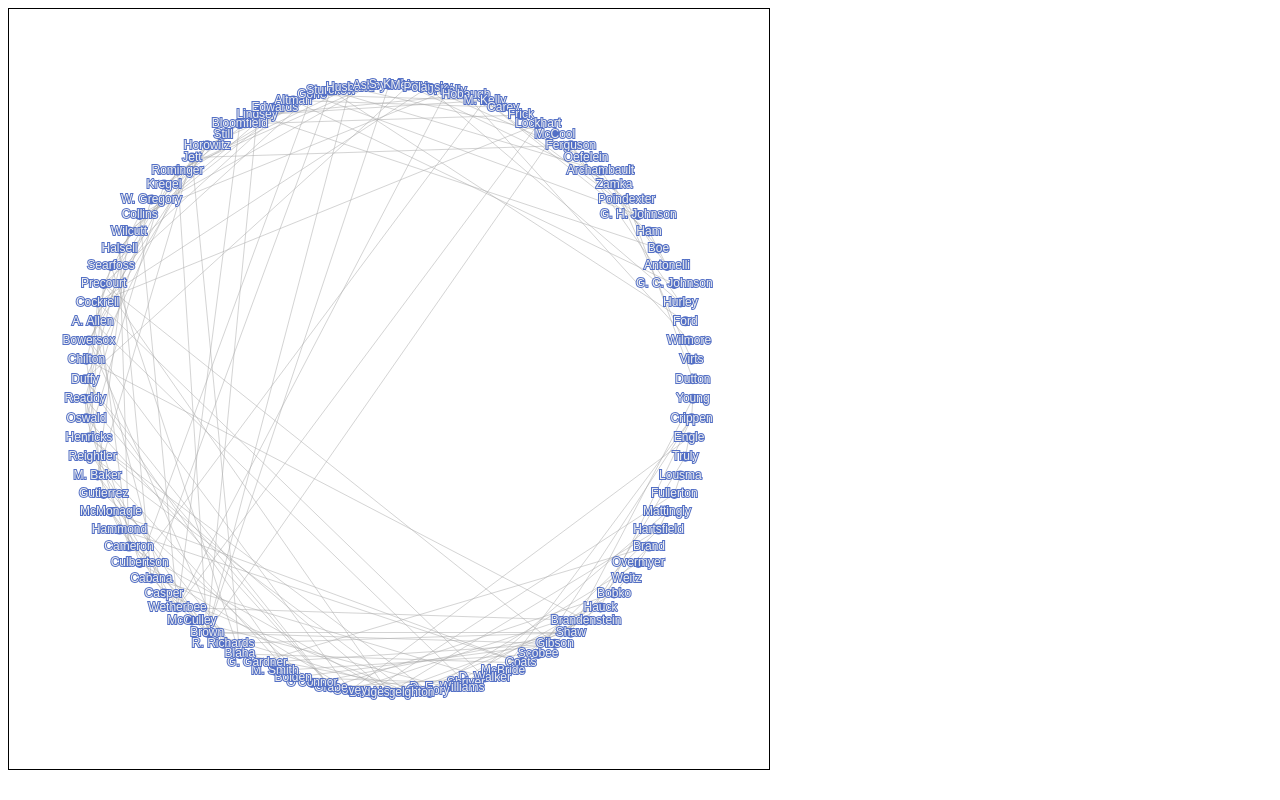
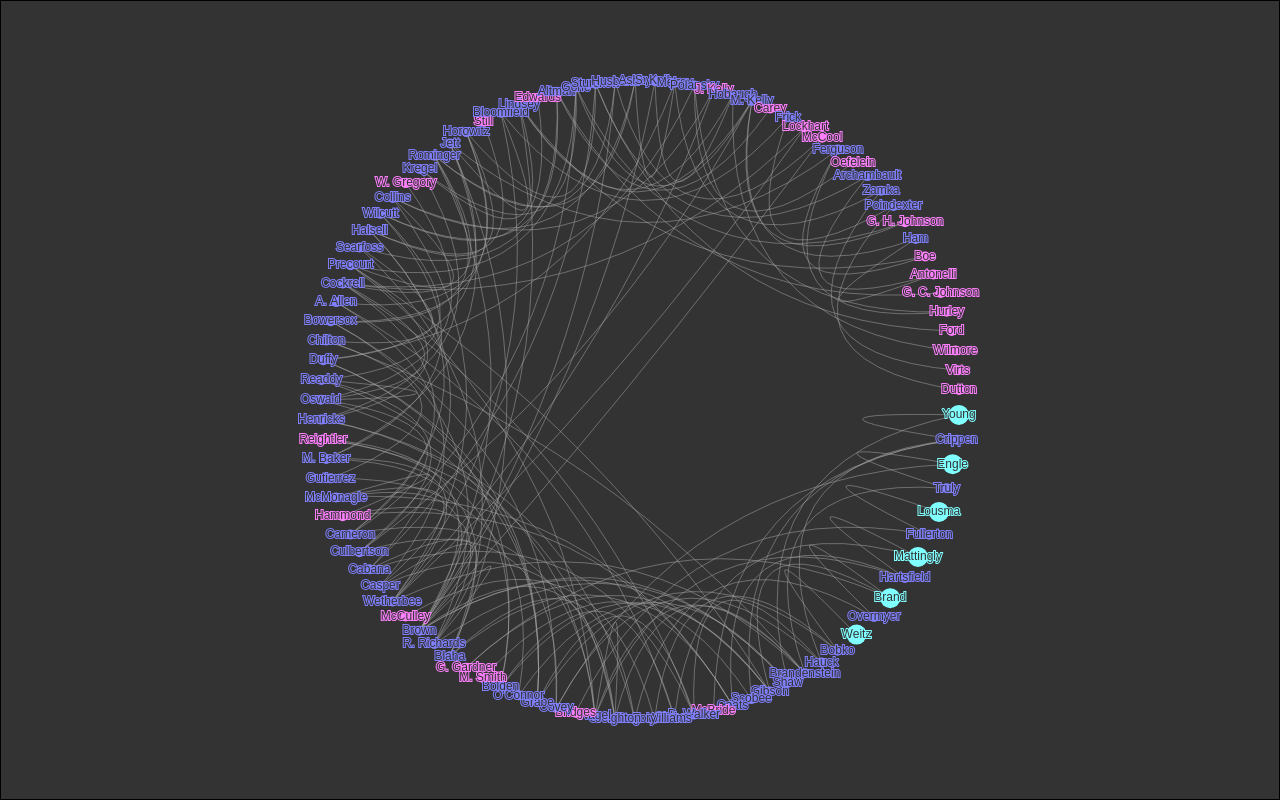
Before and after one commit to benetherington/sts-lineage, a website: page lineage.html in a window 1280 px wide. Drawn offline with nearby package versions, Linux system fonts and the light colour scheme.

Commit message:
Style changes

```diff
--- a/lineage.html
+++ b/lineage.html
@@ -7,11 +7,27 @@
             crossorigin="anonymous"
             referrerpolicy="no-referrer"></script>
         <script src="lineage-data.js" type="text/javascript"></script>
+        <style>
+            html {
+                height: 100%;
+                overflow: hidden;
+            }
+            body {
+                height: 100%;
+                display: flex;
+                justify-content: center;
+                margin: 0;
+            }
+            #lineage-chart {
+                box-sizing: border-box;
+                width: 100%;
+                height: 100%;
+                border: 1px solid black;
+            }
+        </style>
     </head>
     <body>
-        <main>
-            <div id="lineage-chart" style="width: 95vh; height: 95vh; border: 1px solid black"></div>
-        </main>
+        <div id="lineage-chart"></div>
     </body>
     <script src="lineage.js" type="text/javascript"></script>
 </html>
--- a/lineage.js
+++ b/lineage.js
@@ -6,6 +6,7 @@ progenitors = ['Young', 'Engle', 'Lousma', 'Mattingly', 'Brand', 'Weitz'];
 const data = [];
 const links = [];
 const option = {
+    backgroundColor: '#333',
     series: [
         {
             data,
@@ -35,8 +36,11 @@ const option = {
         },
     ],
 };
+const progenitorDefautlts = {
+    symbolSize: 20,
+};
 const linkDefaults = {
-    curveness: 0.5,
+    lineStyle: {curveness: 0.2},
 };
 
 const buildDataPoint = (myResume) => ({
@@ -52,16 +56,33 @@ const buildLink = (myResume, theirResume) => ({
     // label: {
     //     formatter: getSharedFlights(myResume, theirResume).join(', '),
     // },
-    // ...linkDefaults,
+    ...linkDefaults,
 });
 
 // let y = 200;
 const addResume = (myResume) => {
-    // Add this person
+    let addl = {};
+
+    if (progenitors.includes(myResume.name)) {
+        addl = progenitorDefautlts;
+    }
+
+    let R = 255;
+    let G = 255;
+    let B = 255;
+    if (myResume.wasCDR) {
+        R = 128;
+    }
+    if (myResume.wasPLT) {
+        G = 128;
+    }
+
     data.push({
         id: myResume.name,
         name: myResume.name,
         label: {show: true},
+        itemStyle: {color: `rgb(${R},${G},${B})`},
+        ...addl,
     });
 
     // Create links
@@ -93,7 +114,7 @@ const resumeTick = () => {
 
     if (!wasCDR && !wasPLT) return resumeTick();
 
-    addResume(resume);
+    addResume({...resume, wasCDR, wasPLT});
     myChart.setOption(option);
     setTimeout(resumeTick, 1);
 };
```
